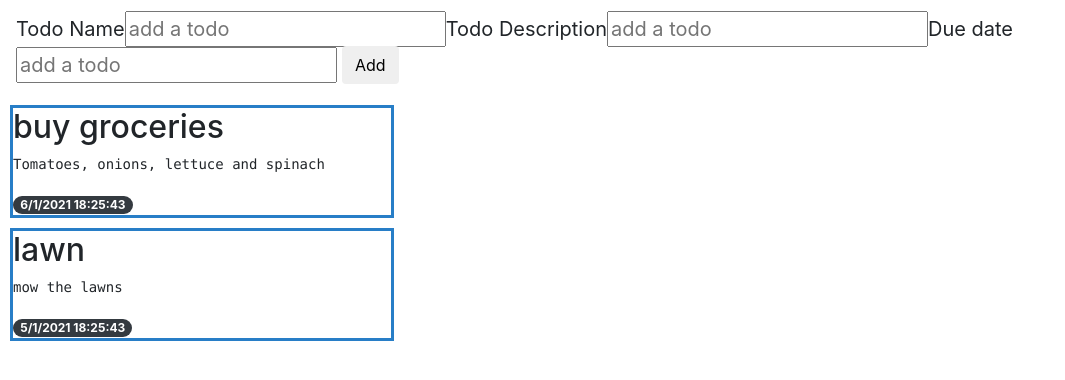
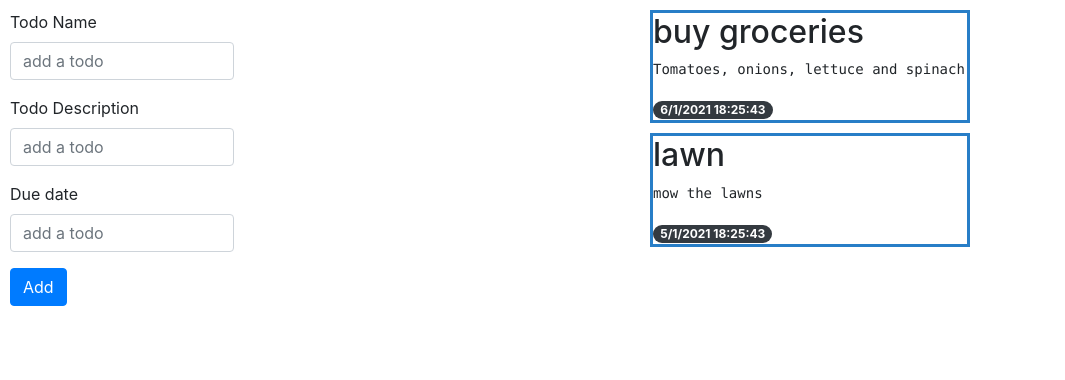
Before and after one commit to keertisomu/todo-manager, a React (Create React App) app: page / in a window 1280 px wide. Shown: the top 380 px of the page, without its empty margins (0-1065 px from the left). Built offline with nearby package versions, Linux system fonts and the light colour scheme.

Commit message:
flex box changes and added bootstrap form

```diff
--- a/src/AddTodo.js
+++ b/src/AddTodo.js
@@ -1,7 +1,7 @@
 import React, { useState } from "react";
 import "./App.css";
 
-export default function AddTodo({submitCallBack = (f) => f}){
+export default function AddTodo({ submitCallBack = (f) => f }) {
   const [todoTitle, setTodoTitle] = useState("");
   const [todoDescription, setTodoDescription] = useState("");
   const [todoDate, setTodoDate] = useState();
@@ -9,35 +9,44 @@ export default function AddTodo({submitCallBack = (f) => f}){
   const submit = (e) => {
     e.preventDefault();
     submitCallBack(todoTitle, todoDescription, todoDate);
-    }
-    return(
+  };
+  return (
     <>
+      <div class="form-width">
         <form onSubmit={submit}>
-        <div class="add-todo">
-            <span class="label label-default">Todo Name</span>
+          <div class="form-group">
+            <label class="label label-default">Todo Name</label>
             <input
               type="text"
               value={todoTitle}
+              class="form-control"
               placeholder="add a todo"
               onChange={(e) => setTodoTitle(e.target.value)}
             />
-            <span class="label label-default">Todo Description</span>
+          </div>
+          <div class="form-group">
+            <label class="label label-default">Todo Description</label>
             <input
               type="text"
+              class="form-control"
               value={todoDescription}
               placeholder="add a todo"
               onChange={(e) => setTodoDescription(e.target.value)}
             />
-             <span class="label label-default">Due date</span>
+          </div>
+          <div class="form-group">
+            <label class="label label-default">Due date</label>
             <input
               type="text"
+              class="form-control"
               value={todoDate}
               placeholder="add a todo"
               onChange={(e) => setTodoDate(e.target.value)}
             />
-            <button  class="btn add-btn">Add</button>
           </div>
+          <button class="btn btn-primary">Add</button>
         </form>
+      </div>
     </>
   );
 }
--- a/src/App.css
+++ b/src/App.css
@@ -55,3 +55,17 @@
   margin-top: -4px;
   margin-left: 5px;
 }
+
+.form-width {
+  margin-left: 10px;
+  width: 35%;
+  margin-top: 10px;
+}
+
+.flex-container {
+  display: flex;
+}
+
+.flex-child {
+  flex: 1;
+}
--- a/src/App.js
+++ b/src/App.js
@@ -1,7 +1,7 @@
 import React, { useState, useEffect } from "react";
 import todoJson from "./todo";
 import TodoItem from "./todoItem";
-import AddTodo  from "./AddTodo";
+import AddTodo from "./AddTodo";
 import "./App.css";
 
 export default function App() {
@@ -10,7 +10,7 @@ export default function App() {
 
   useEffect(() => {
     console.log(todos);
-  })
+  });
 
   const submit = (title, description, todoDate) => {
     setTodos([
@@ -20,19 +20,23 @@ export default function App() {
         title: title,
         color: "sdfdsfd",
         description,
-        dueDate: todoDate
-      }
+        dueDate: todoDate,
+      },
     ]);
   };
 
   return (
     <>
-      <AddTodo submitCallBack={submit} />
-      {todos.map((item) => {
-        return (
-          <TodoItem {...item} />
-        );
-      })}
+      <div class="flex-container">
+        <div class="flex-child">
+          <AddTodo submitCallBack={submit} />
+        </div>
+        <div class="flex-child">
+          {todos.map((item) => {
+            return <TodoItem {...item} />;
+          })}
+        </div>
+      </div>
     </>
   );
 }
--- a/src/todoItem.js
+++ b/src/todoItem.js
@@ -1,12 +1,11 @@
-import React  from "react";
+import React from "react";
 import "./App.css";
 
-export default function TodoItem({title, description, dueDate})
-{
+export default function TodoItem({ title, description, dueDate }) {
   const dateObj = new Date(dueDate);
   const formattedDate = `${dateObj.getDay()}/${dateObj.getMonth()}/${dateObj.getFullYear()} ${dateObj.getHours()}:${dateObj.getMinutes()}:${dateObj.getSeconds()}`;
   return (
-        <div style={{cursor: "pointer" , width: "30%"}} className="todoborder">
+    <div style={{ cursor: "pointer", width: "50%" }} className="todoborder">
       <h2>{title}</h2>
       <pre>{description}</pre>
       <span class="badge badge-pill badge-dark">{formattedDate}</span>
```
Lines whose indentation alone changed are shown as unchanged.
